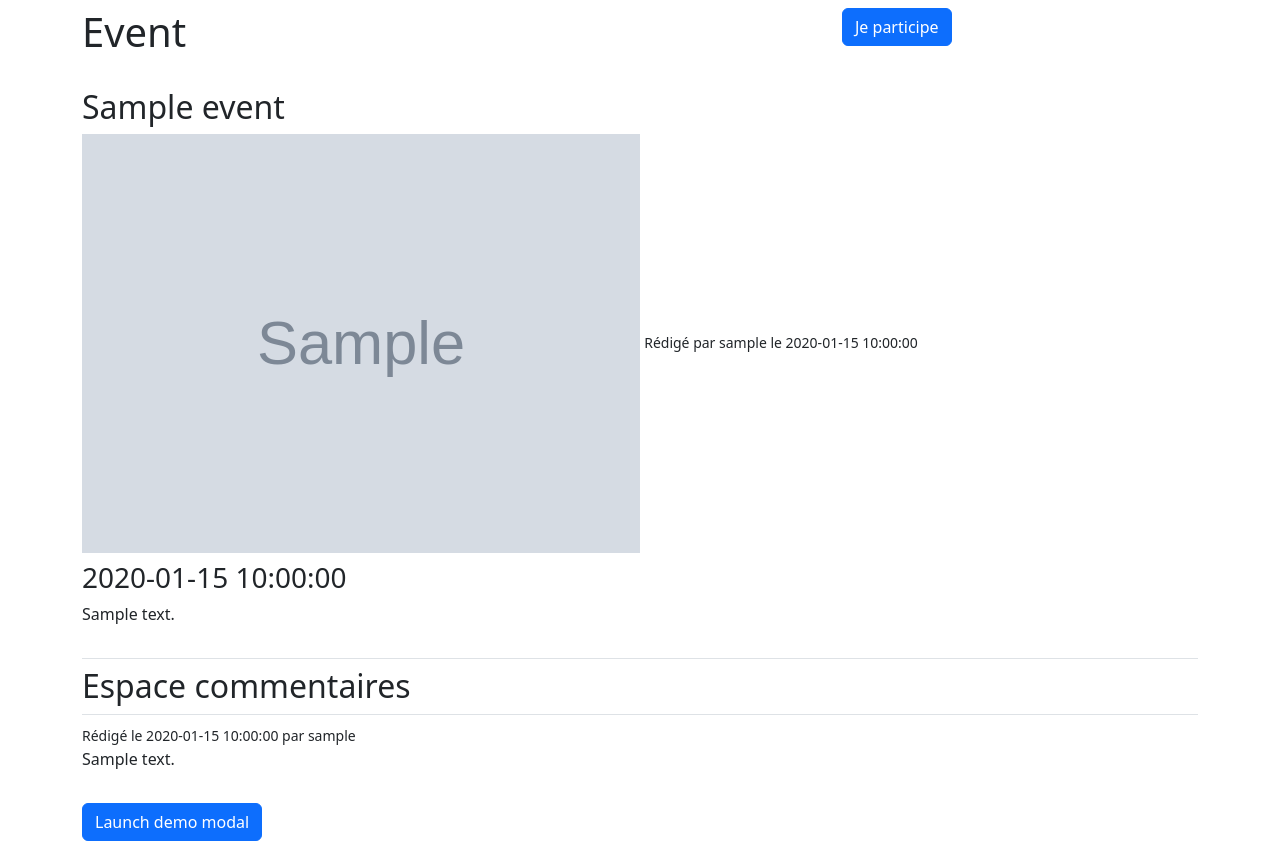
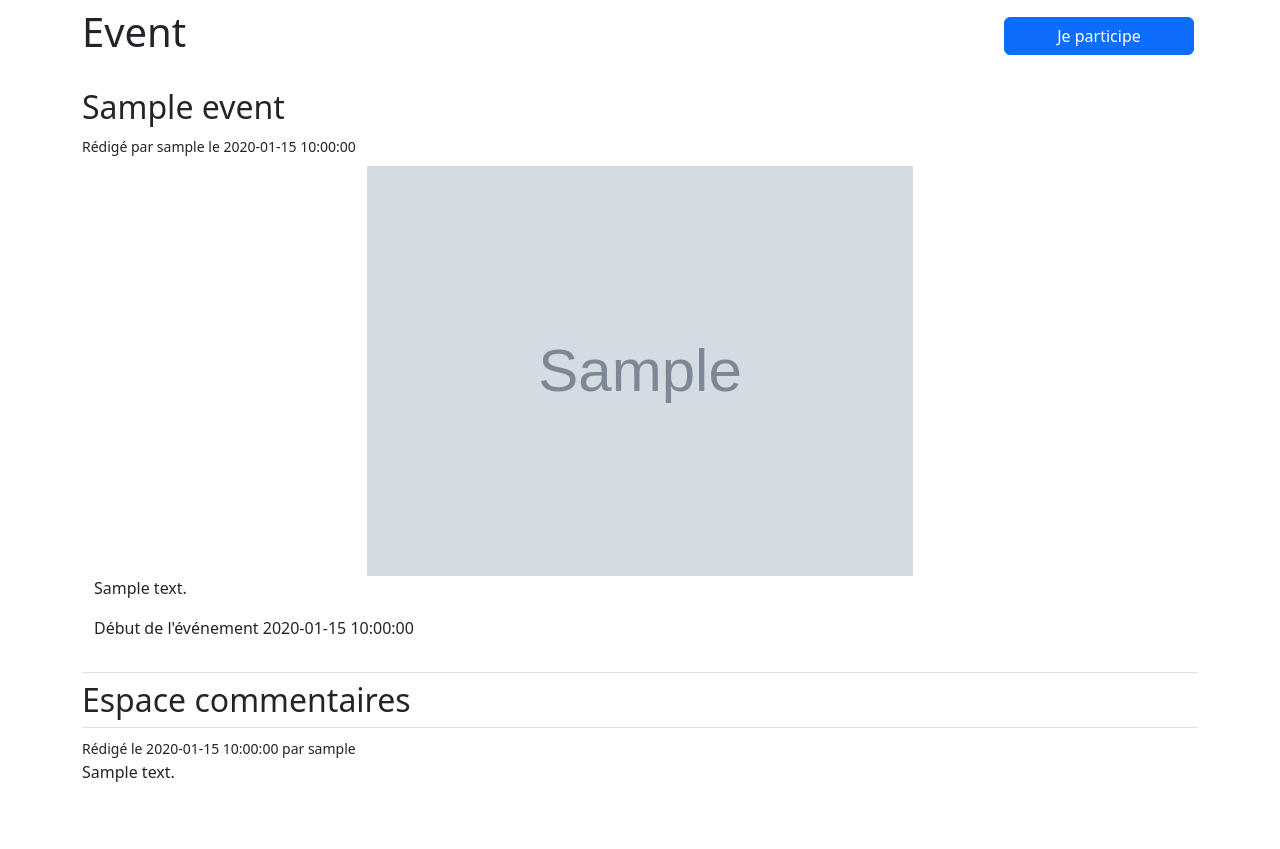
Before and after one commit to SamuelMeline/Mini_projet_with_Aledorian_-_Baptiste, a PHP site: page /index.php/event?id=1 in a window 1280 px wide. Shown: the part 56-905 px from the top of the page. After the commit the page ends 838 px from the top, so only its background shows below. Run offline with PHP 8.4, Linux system fonts and the light colour scheme; tables that the repository leaves empty or names only in its code hold one stand-in row (values such as "Sample post"); grey boxes marked "Sample" are stand-in pictures.

Commit message:
ajout coord GPS

```diff
--- a/mini_projet/framework/App/Controllers/EventsListController.php
+++ b/mini_projet/framework/App/Controllers/EventsListController.php
@@ -58,6 +58,21 @@ class EventsListController extends AbstractController
             ]);
         } else {
 
+            // ON RECUPERE LA POSITION VIA L'INPUT
+
+            $position = $_POST['position'];
+
+            // FAIT LA REQUETE VERS L'API
+
+            $results = json_decode(file_get_contents('https://api-adresse.data.gouv.fr/search/?q='.$position), true);
+
+            // ON STOCK LES COORDONNEES DANS DES VARIABLES
+
+            $longitude = $results["features"][0]["geometry"]["coordinates"][0];
+            $latitude = $results["features"][0]["geometry"]["coordinates"][1];
+
+            $position = $longitude . " " . $latitude;
+
             if (!empty($_FILES)) {
 
 
@@ -88,7 +103,7 @@ class EventsListController extends AbstractController
                     'title' => $_POST['title'],
                     'description' => $_POST['description'],
                     'picture' => $path,
-                    'position' => $_POST['position'],
+                    'position' => $position,
                     'started_at' => $_POST['date'],
                     'user_id' => $user->getId(),
                     'category_id' => $_POST['category'],
@@ -195,4 +210,6 @@ class EventsListController extends AbstractController
             $this->redirect("/login");
         }
     }
+
+
 }
--- a/mini_projet/framework/App/Views/events/create.phtml
+++ b/mini_projet/framework/App/Views/events/create.phtml
@@ -23,7 +23,7 @@
     </div>
     <div class="form-group">
         <label for="position">Position</label>
-        <input type="number" name="position" id="position" class="form-control">
+        <input type="text" name="position" id="position" class="form-control">
     <div class="form-group">
         <label for="date">Date</label>
         <input type="datetime-local" name="date" id="date" class="form-control">
--- a/mini_projet/framework/App/Views/layout.phtml
+++ b/mini_projet/framework/App/Views/layout.phtml
@@ -56,5 +56,7 @@
     </main>
 
     <script src="https://cdn.jsdelivr.net/npm/bootstrap@5.2.1/dist/js/bootstrap.bundle.min.js" integrity="sha384-u1OknCvxWvY5kfmNBILK2hRnQC3Pr17a+RTT6rIHI7NnikvbZlHgTPOOmMi466C8" crossorigin="anonymous"></script>
+    <script src="../App/javascript/main.js"></script>
+
 </body>
 </html>
--- a/mini_projet/framework/App/Views/show_event.phtml
+++ b/mini_projet/framework/App/Views/show_event.phtml
@@ -1,20 +1,48 @@
-<div class="row">
+<div class="row justify-content-between">
     <h1 class='col-8'>Event</h1>
-    <a href="<?= url("/event/registration"."?id=".$event['id']) ?>" class="col-4"><button class="btn btn-primary">Je participe</button></a>
+
+    <!-- Button trigger modal -->
+    <button type="button" class="btn btn-primary col-2 align-self-center me-3" data-bs-toggle="modal" data-bs-target="#exampleModal">
+        Je participe
+    </button>
+
+    <!-- Modal -->
+    <div class="modal fade" id="exampleModal" tabindex="-1" aria-labelledby="exampleModalLabel" aria-hidden="true">
+        <div class="modal-dialog">
+            <div class="modal-content">
+            <div class="modal-header">
+                <h5 class="modal-title" id="exampleModalLabel">Modal title</h5>
+                <button type="button" class="btn-close" data-bs-dismiss="modal" aria-label="Close"></button>
+            </div>
+            <div class="modal-body">
+                Êtes vous sur de vouloir participer ?
+            </div>
+            <div class="modal-footer">
+                <button type="button" class="btn btn-danger" data-bs-dismiss="modal">Non</button>
+                <a href="<?= url("/event/registration"."?id=".$event['id']) ?>" ><button class="btn btn-success">Oui</button></a>
+            </div>
+            </div>
+        </div>
+    </div>
+
 </div>
 
 <article class="border-bottom py-3 mb-2">
+    <div class="row justify-content-center">
         <header class="my-2">
-
             <?php if ($user->getUsername() === 'admin' || $user->getId() === $event['user_id']): ?>
             <a href="<?= url("/edit?id=".$_GET['id']) ?>">edit</a>
             <?php endif ?>
             <h2><?= htmlspecialchars($event['title']) ?></h2>
-        <img src="../<?= htmlspecialchars($event['pictures']) ?>" class="col-6" alt="">
             <small>Rédigé par <?= htmlspecialchars($event['username']) ?> le <?= htmlspecialchars($event['created_at']) ?></small>
         </header>
-    <h3><?= htmlspecialchars($event['started_at']) ?></h3>
+            <img src="../<?= htmlspecialchars($event['pictures']) ?>" class="col-6" alt="">
+
+            <div class="row">
                 <p><?= htmlspecialchars($event['description']) ?></p>
+                <p>Début de l'événement <?= htmlspecialchars($event['started_at']) ?></p>
+            </div>
+    </div>
 </article>
 
 <section>
@@ -50,26 +78,6 @@
     </ul>
 </section>
 
-<!-- Button trigger modal -->
-<button type="button" class="btn btn-primary" data-bs-toggle="modal" data-bs-target="#exampleModal">
-    Launch demo modal
-</button>
+<?php
 
-<!-- Modal -->
-<div class="modal fade" id="exampleModal" tabindex="-1" aria-labelledby="exampleModalLabel" aria-hidden="true">
-    <div class="modal-dialog">
-        <div class="modal-content">
-        <div class="modal-header">
-            <h5 class="modal-title" id="exampleModalLabel">Modal title</h5>
-            <button type="button" class="btn-close" data-bs-dismiss="modal" aria-label="Close"></button>
-        </div>
-        <div class="modal-body">
-            ...
-        </div>
-        <div class="modal-footer">
-            <button type="button" class="btn btn-secondary" data-bs-dismiss="modal">Close</button>
-            <button type="button" class="btn btn-primary">Save changes</button>
-        </div>
-        </div>
-    </div>
-</div>
+?>
--- /dev/null
+++ b/mini_projet/framework/App/javascript/main.js
@@ -0,0 +1,15 @@
+//get lattitude + longitude onLoad
+
+        navigator.geolocation.getCurrentPosition((position) => {
+            console.log("latitude " + position.coords.latitude);
+            console.log("longitude " + position.coords.longitude);
+        }, (error) => {
+            console.error(error);
+        });
+
+        const input1 = querySelector("#input1");
+        const input2 = querySelector("#input2");
+        button.addEventListener('click', () =>{
+            input1.value = position.coords.latitude;
+            input2.value = position.coords.longitude;
+        })
--- a/mini_projet/framework/routes.php
+++ b/mini_projet/framework/routes.php
@@ -65,5 +65,9 @@ return [
     '/event/registration' => [
         'App\Controllers\EventsListController',
         'registration'
+    ],
+    '/eventNear' => [
+        'App\Controllers\EventsListController',
+        'distance'
     ]
 ];
```
Also changed, not shown: mini_projet/etape.md (added, +54 -0 lines), mini_projet/framework/App/Views/Home.phtml (+16 -3 lines), mini_projet/framework/App/img/632b0e20e03e7.jpeg (added), mini_projet/framework/App/img/632b0e351fc01.jpeg (added), mini_projet/framework/App/img/632b0e5190102.jpeg (added). Lines whose indentation alone changed are shown as unchanged.
